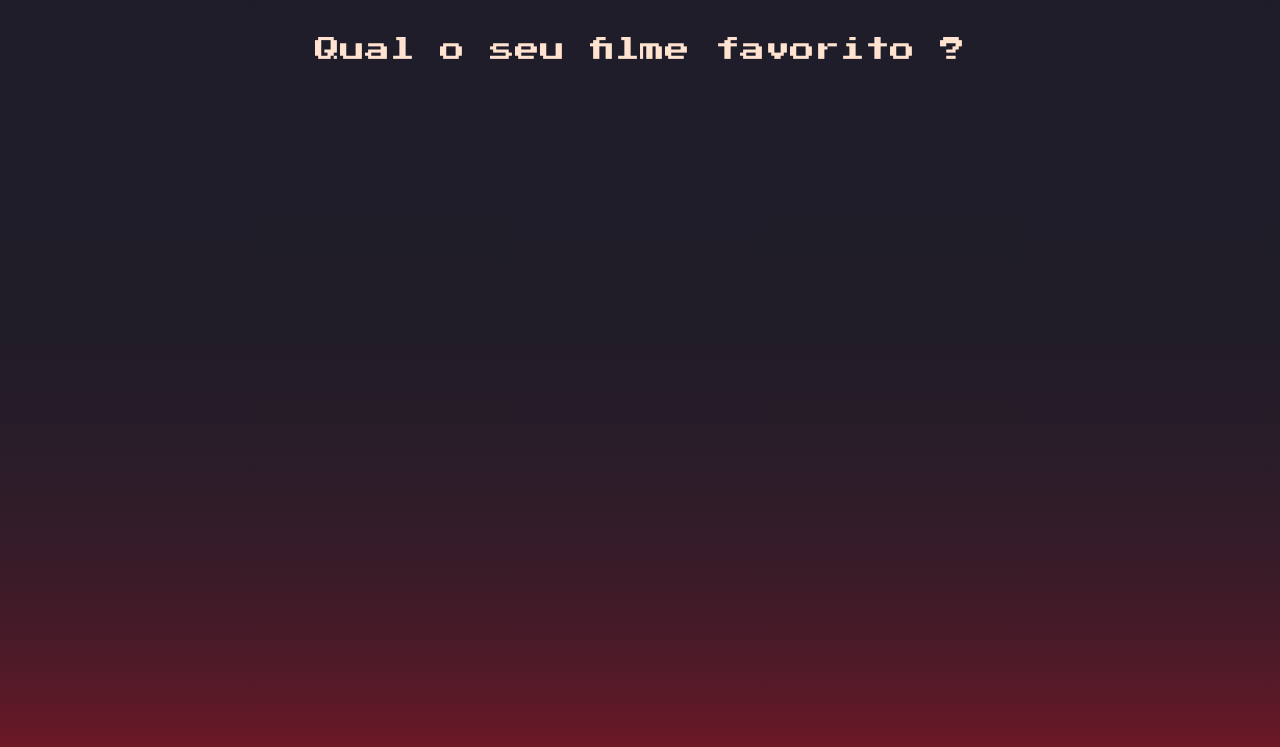
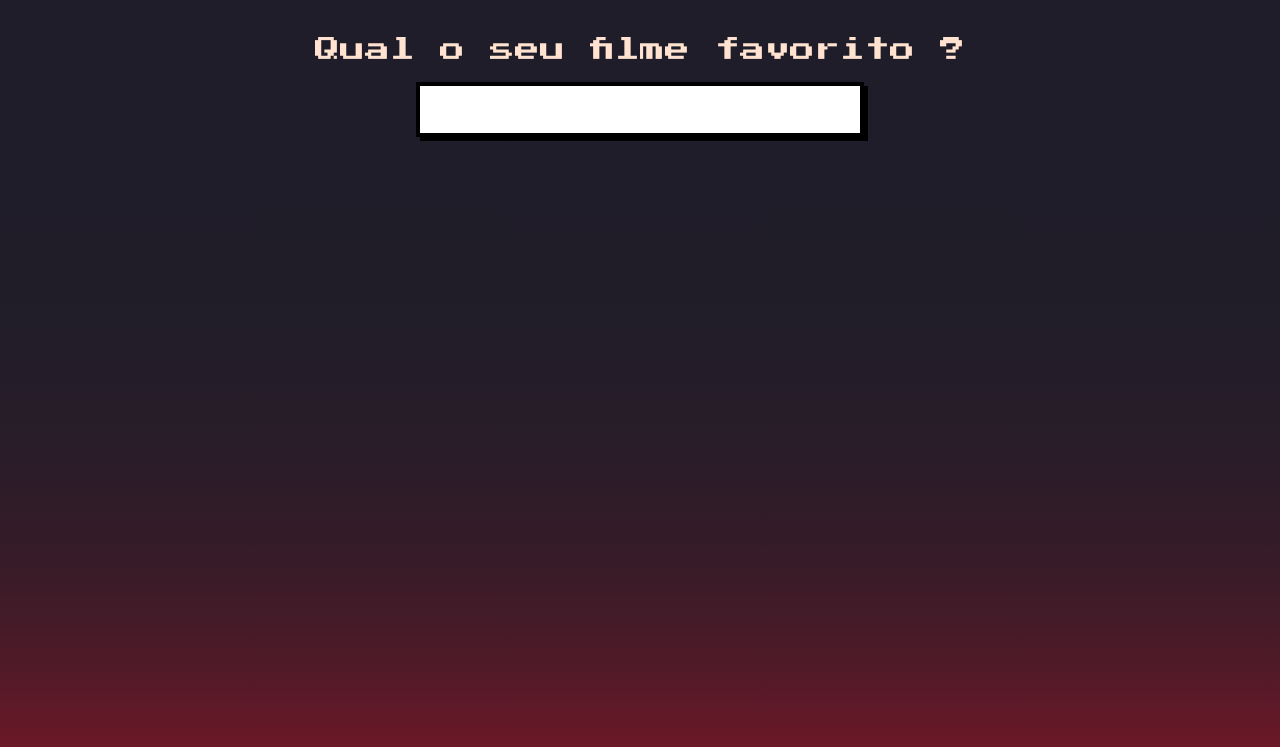
Before and after one commit to dnOlavo/favoriteflix, a plain HTML site: page index.html in a window 1280 px wide. Shown: the part 93-840 px from the top of the page. Drawn offline with Linux system fonts and the light colour scheme.

Commit message:
Create the main-input component

```diff
--- /dev/null
+++ b/css/main-input.css
@@ -0,0 +1,16 @@
+.main-input {
+    display: block;
+    margin-left: auto;
+    margin-right: auto;
+    width: 420px;
+    height: 45px;
+    align-items: center;
+    background: #fff;
+    border: 4px solid #000;
+    box-shadow: 4px 4px 0px #000;
+    border-radius: 0px;
+    font-family: inherit;
+    font-size: 15px;
+    padding-left: 10px;
+    padding-right: 10px;
+}
--- a/index.html
+++ b/index.html
@@ -14,12 +14,15 @@
 
     <link rel="stylesheet" href="css/main-title.css">
     <link rel="stylesheet" href="css/body.css">
+    <link rel="stylesheet" href="css/main-input.css">
 </head>
 
 <body>
     <h1 class="main-title">FavoriteFlix</h1>
     <h2 class="main-title -second">Qual o seu filme favorito ?</h2>
 
+    <input class="main-input" type="text">
+
 </body>
 
 </html>
```
